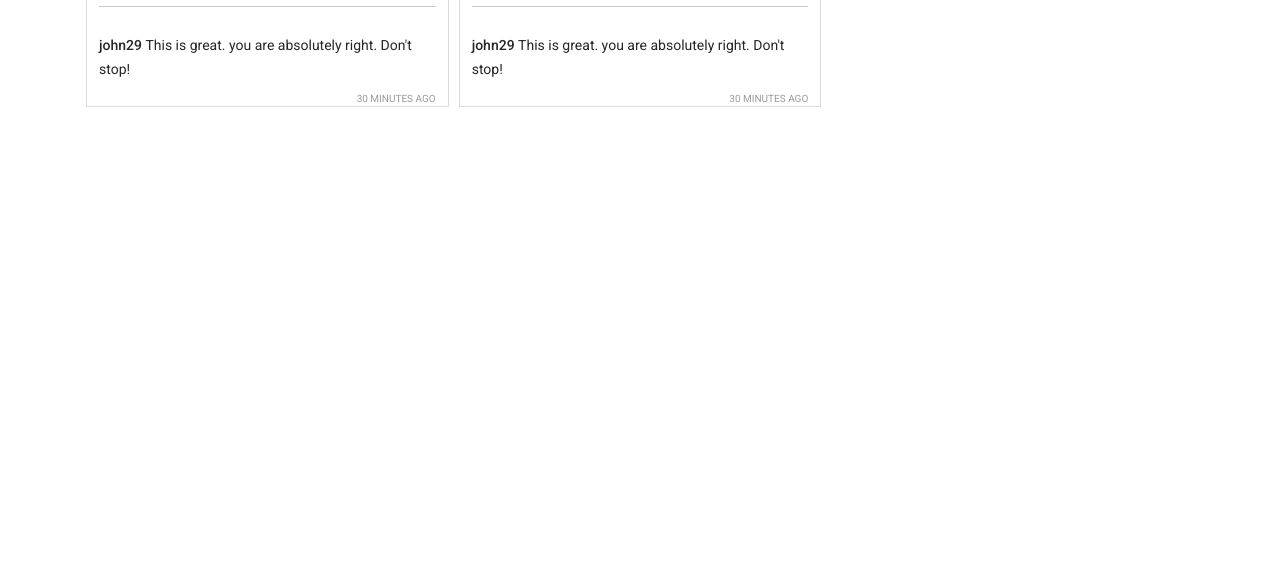
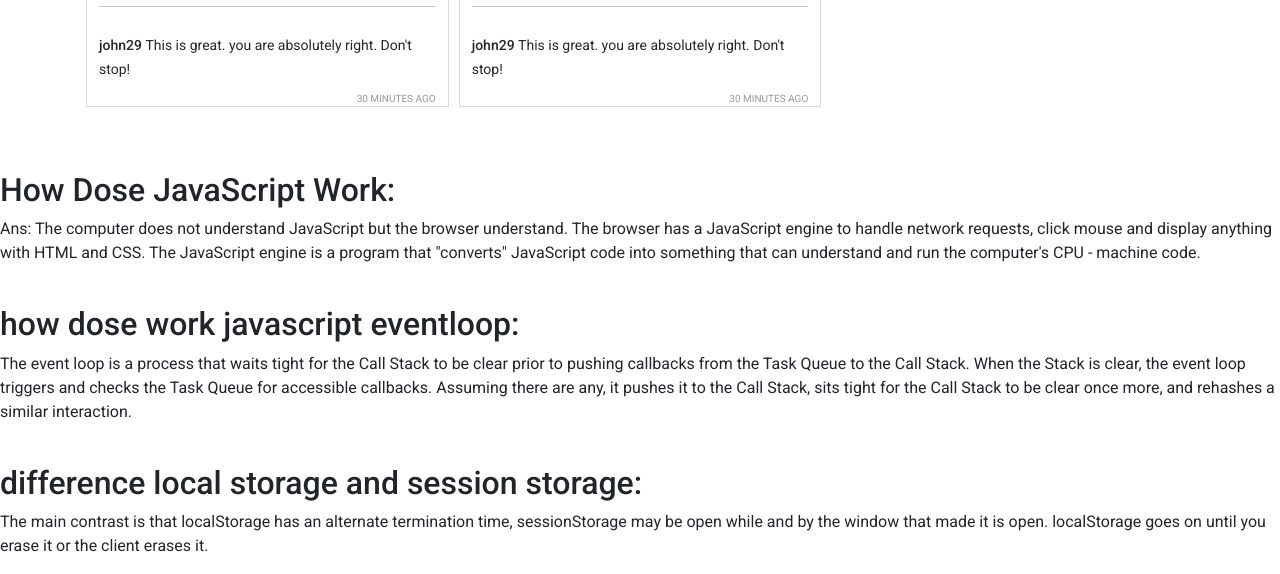
Before and after one commit to hasan71224/insta-shohor, a plain HTML site: page index.html in a window 1280 px wide. Shown: the part 1425-1999 px from the top of the page. Before the commit the page ends 1548 px from the top, so only its background shows below. Drawn offline with nearby package versions, Linux system fonts and the light colour scheme.

Commit message:
add all question and ans

```diff
--- a/index.html
+++ b/index.html
@@ -77,6 +77,20 @@
                 <h1>Reported posts</h1>
             </div>
         </main>
+        <br>
+        <br>
+        <section>
+            <h2>How Dose JavaScript Work:</h2>
+            <p>Ans: The computer does not understand JavaScript but the browser understand.
+                The browser has a JavaScript engine to handle network requests, click mouse and display anything with HTML and CSS. The JavaScript engine is a program that "converts" JavaScript code into something that can understand and run the computer's CPU - machine code.</p>
+                <br>
+            <h2>how dose work javascript eventloop:</h2>
+            <p>The  event loop is a process  that waits tight for the Call Stack to be clear prior to pushing callbacks from the Task Queue to the Call Stack. When the Stack is clear, the  event loop  triggers and checks the Task Queue for accessible callbacks. Assuming there are any, it pushes it to the Call Stack, sits tight for the Call Stack to be clear once more, and rehashes a similar interaction.</p>
+
+            <br>
+            <h2>difference local storage and session storage:</h2>
+            <p>The main contrast is that localStorage has an alternate termination time, sessionStorage may be open while and by the window that made it is open. localStorage goes on until you erase it or the client erases it.</p>
+        </section>
         <footer></footer>
 
         <!-- add javascript  file  -->
--- a/js/app.js
+++ b/js/app.js
@@ -24,6 +24,7 @@ const reportPost = (id) => {
     reportedPostsId.push(id);
     const remainingPosts = posts.filter((post) => !reportedPostsId.includes(post.id));
     showPosts(remainingPosts);
+
 };
 
 const displayContent = (text) => {
```
